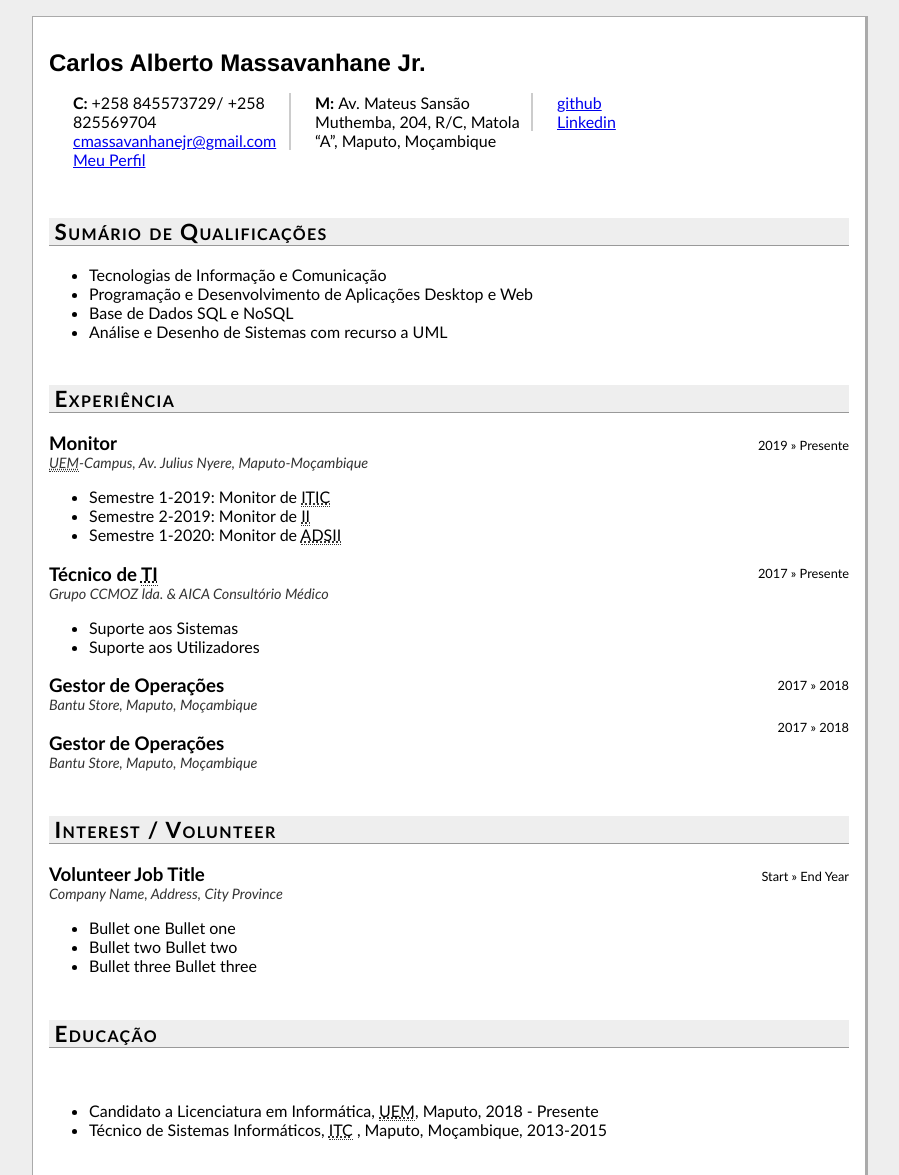
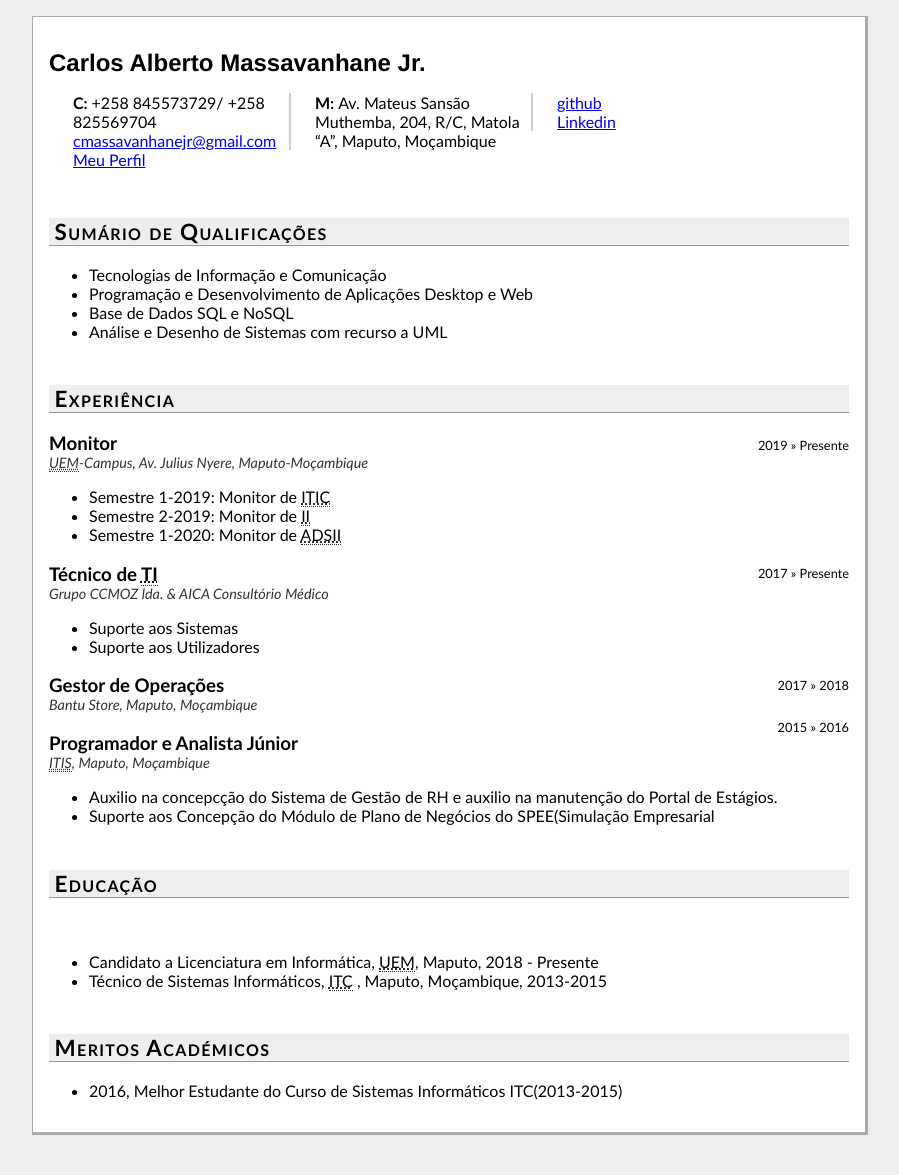
Before and after one commit to cmassavanhanejr/cmassavanhanejr.github.io, a plain HTML site: page index.html in a window 1280 px wide. Shown: the top 1175 px of the page, without its empty margins (190-1089 px from the left). After the commit the page ends 1151 px from the top, so only its background shows below. Drawn offline with Linux system fonts and the light colour scheme.

Commit message:
feat(): adding experience

```diff
--- a/index.html
+++ b/index.html
@@ -62,21 +62,13 @@
 	<h3>Gestor de Operações</h3>
 	<address>Bantu Store, Maputo, Moçambique</address>
 
-	<span class="date">2017 » 2018</span>
-	<h3>Gestor de Operações</h3>
-	<address>Bantu Store, Maputo, Moçambique</address>
-
-
-	<h2>Interest / Volunteer</h2>
-	<span class="date">Start » End Year</span>
-	<h3>Volunteer Job Title</h3>
-	<address>Company Name, Address, City Province</address>
+	<span class="date">2015 » 2016</span>
+	<h3>Programador e Analista Júnior</h3>
+	<address><abbr title="Instituto de Tecnologias Inovação e Serviços">ITIS</abbr>, Maputo, Moçambique</address>
 	<ul>
-		<li>Bullet one Bullet one</li>
-		<li>Bullet two Bullet two</li>
-		<li>Bullet three Bullet three</li>
+		<li>Auxilio na concepcção do Sistema de Gestão de RH e auxilio na manutenção do Portal de Estágios.</li>
+		<li>Suporte aos Concepção do Módulo de Plano de Negócios do SPEE(Simulação Empresarial</li>
 	</ul>
-
 
 	<h2>Educação</h2>
 	<br>
```
